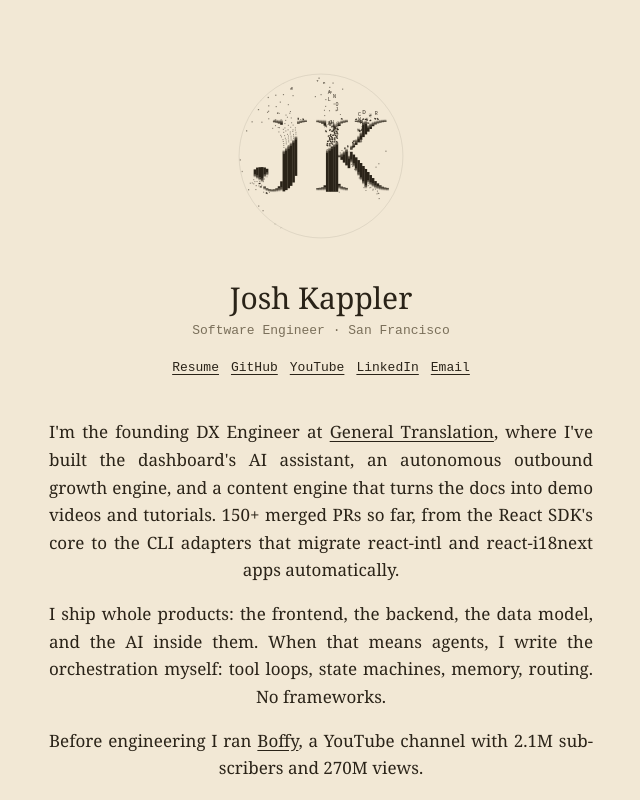
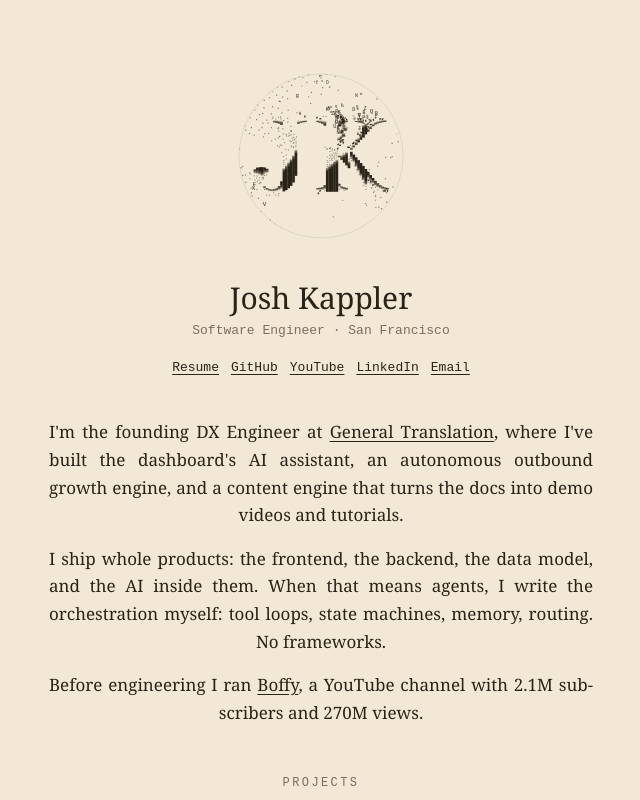
Before and after one commit to JoshKappler/portfolio, a Next.js app: page / in a window 1280 px wide. Shown: the top 800 px of the page, without its empty margins (319-959 px from the left). Built offline with nearby package versions, Linux system fonts and the light colour scheme.

Commit message:
site: cut the PR count, justify only where the last line can center

```diff
--- a/src/app/globals.css
+++ b/src/app/globals.css
@@ -25,12 +25,19 @@
   font-family: Georgia, "Times New Roman", Times, serif;
 }
 
-/* Justified paragraphs end on a centered line, matching the centered masthead.
-   text-wrap: pretty lets the browser rebalance whole paragraphs so justified
-   lines stretch evenly instead of leaving a few gappy lines. */
+/* Justified blocks with a centered last line, but only where the browser can
+   do both; anything else falls back to fully centered text so no device ever
+   shows a lopsided last line. */
 main {
-  text-align-last: center;
-  text-wrap: pretty;
+  text-align: center;
+}
+@supports (text-align-last: center) {
+  main {
+    text-align: justify;
+    text-align-last: center;
+    hyphens: auto;
+    text-wrap: pretty;
+  }
 }
 
 a {
--- a/src/app/page.tsx
+++ b/src/app/page.tsx
@@ -132,7 +132,7 @@
 
 export default function Home() {
   return (
-    <main className="mx-auto max-w-[37rem] px-6 py-14 text-justify text-[17px] leading-relaxed hyphens-auto">
+    <main className="mx-auto max-w-[37rem] px-6 py-14 text-[17px] leading-relaxed">
       <Globe />
 
       <header className="mt-6 text-center">
@@ -167,9 +167,7 @@
         </a>
         , where I&apos;ve built the dashboard&apos;s AI assistant, an
         autonomous outbound growth engine, and a content engine that turns the
-        docs into demo videos and tutorials. 150+ merged PRs so far, from the
-        React SDK&apos;s core to the CLI adapters that migrate react-intl and
-        react-i18next apps automatically.
+        docs into demo videos and tutorials.
       </p>
       <p className="mt-4">
         I ship whole products: the frontend, the backend, the data model, and
```
